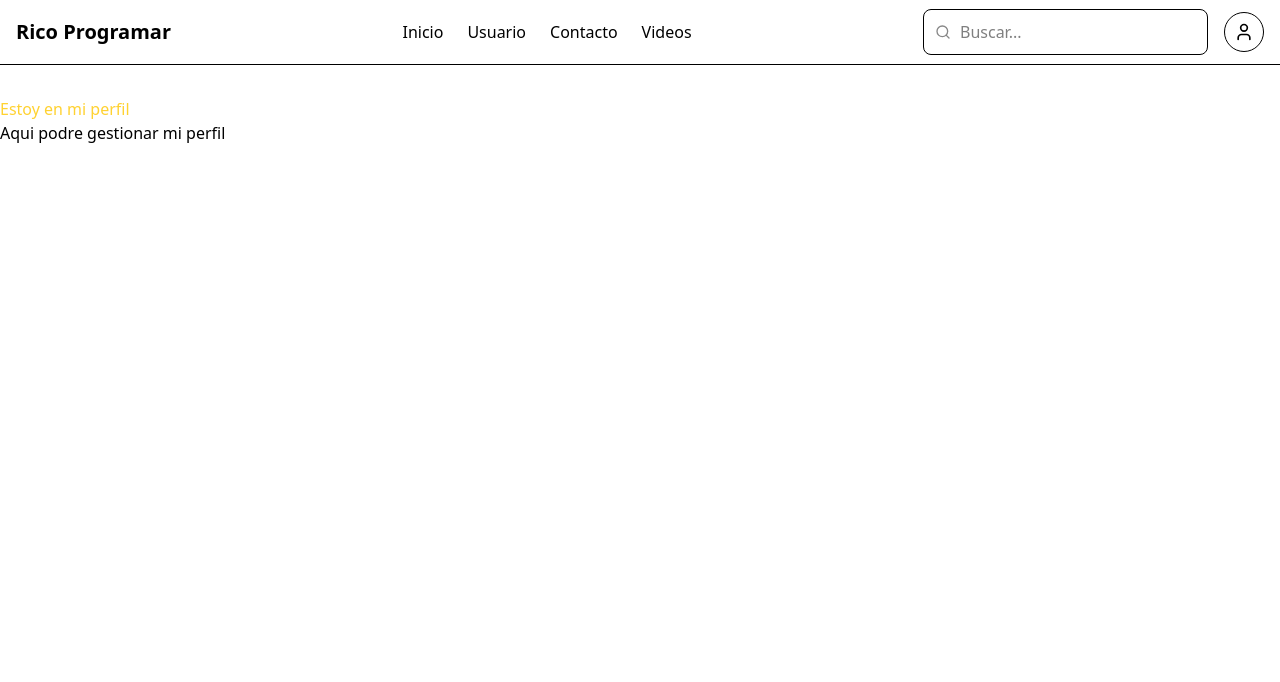
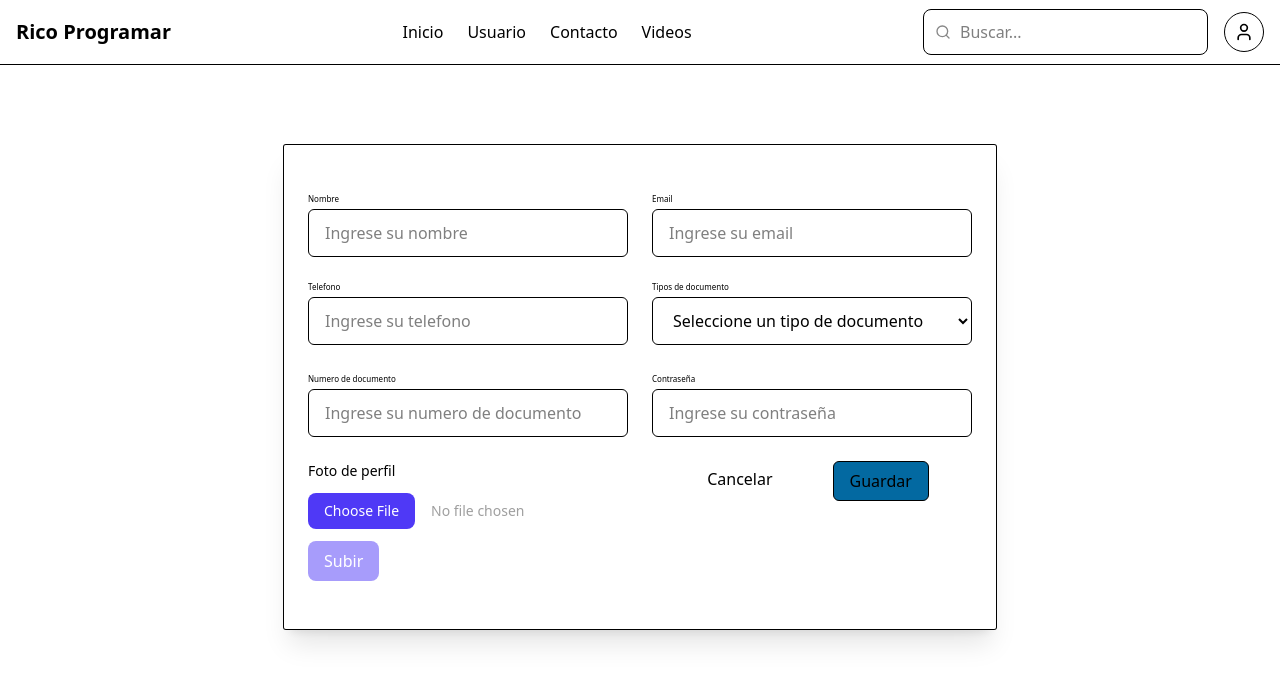
Before and after one commit to EngelEZ/React-Clase, a React (Vite) app in the folder frontend/vitalplus-react/: page /users/1/edit in a window 1280 px wide. Shown: the top 682 px of the page. Built offline with nearby package versions, Linux system fonts and the light colour scheme.

Commit message:
Se hicieron validaciones en los formularios, clase del 12/03/2026

```diff
--- a/frontend/vitalplus-react/package.json
+++ b/frontend/vitalplus-react/package.json
@@ -17,7 +17,8 @@
     "react": "^19.2.0",
     "react-dom": "^19.2.0",
     "react-router-dom": "^7.13.1",
-    "tailwindcss": "^4.1.18"
+    "tailwindcss": "^4.1.18",
+    "zod": "^4.3.6"
   },
   "devDependencies": {
     "@eslint/js": "^9.39.1",
--- a/frontend/vitalplus-react/src/app/router/index.jsx
+++ b/frontend/vitalplus-react/src/app/router/index.jsx
@@ -5,6 +5,7 @@ import HomePage from "@/features/home/page/homepage";
 import AuthLayout from "@/shared/layout/AuthLayout";
 import ConfigUserPage from "@/features/users/pages/ConfigUserPage";
 import ListUserPage from "@/features/users/pages/ListUserPage";
+import UserForm from "@/features/users/components/UserForm"
 
 const router = createBrowserRouter([
   {
@@ -28,7 +29,7 @@ const router = createBrowserRouter([
       },
       {
         path: "/users/:id/edit",
-        element: <ProfilePage />,
+        element: <UserForm/>,
       },
     ],
   },
--- a/frontend/vitalplus-react/src/features/users/components/UserForm.jsx
+++ b/frontend/vitalplus-react/src/features/users/components/UserForm.jsx
@@ -1,69 +1,154 @@
-import Input from "@/shared/components/Input";
-import {Button} from "@/shared/components";
-import Select from "@/shared/components/Select";
-// import selectService from "@/features/users/services/selectService";
-import { useEffect } from "react";
-import { useState } from "react";
+import { Input, Button, Select } from "@/shared/components";
+import { useEffect, useState } from "react";
 import { getDocumentTypes } from "../services/selectService";
-import {AvatarUploader} from "@/shared/components";
+import { AvatarUploader } from "@/shared/components";
+import { userSchema } from "../schemas/userSchema";
 
 
 
 export default function UserForm() {
 
-  const [avatarUrl, setAvatarUrl] = useState(null);
+  const [formData, setFormData] = useState({
+    name: "",
+    email: "",
+    phone: "",
+    documentType: "",
+    documentNumber: "",
+    password: "",
+    avatarUrl: null,
+  })
+  // ===================================== Handler ===============================
 
+  // Función que se ejecuta cada vez que cambia el valor de un input del formulario
+  const handleChange = (e) => {
+    // Se obtiene el nombre del campo (name) y su valor actual (value)
+    // desde el elemento que disparó el evento
+    const { name, value } = e.target;
+    // Se actualiza el estado del formulario
+    // prev representa el estado anterior del formulario
+    setFormData((prev) => ({
+      // Se copian todos los valores anteriores del estado
+      ...prev,
+      // Se actualiza únicamente el campo que cambió
+      // [name] permite usar el nombre del input como clave dinámica
+      [name]: value,
+    }));
+  }
+
+// ==================================================
+
+  // Es la función que se ejecuta cuando se envía un documento
+  //============== HANDLE SUBMIT ==============
+  // Función que se ejecuta cuando se envía el formulario
+  const handleSubmit = (e) => {
+    // Evita que el formulario recargue la página
+    e.preventDefault();
+    // Se valida el objeto formData usando el esquema definido con Zod
+    // safeParse devuelve un objeto indicando si la validación fue exitosa o no
+    const result = userSchema.safeParse(formData);
+    // Si la validación falla
+    if (!result.success) {
+      // Objeto donde se almacenarán los errores por campo
+      const fieldErrors = {};
+      // Zod devuelve los errores en un arreglo llamado issues
+      // Se recorren para asociar cada error a su campo correspondiente
+      result.error.issues.forEach((issue) => {
+        // issue.path contiene la ruta del campo que falló
+        const field = issue.path[0];
+        // Se guarda el mensaje de error en el objeto fieldErrors
+        fieldErrors[field] = issue.message;
+      });
+      // Se actualiza el estado de errores para mostrarlos en el formulario
+      setErrors(fieldErrors);
+      // Se detiene la ejecución porque el formulario tiene errores
+      return;
+    }
+    // Si la validación es exitosa se limpian los errores anteriores
+    setErrors({});
+    // result.data contiene los datos ya validados por Zod
+    console.log("Usuario válido:", result.data);
+  };
+
+
+
+// Estado de los errores
+    const [errors, setErrors] = useState({});
     const [documentTypes, setDocumentTypes] = useState([]);
 
     useEffect(() => {
       getDocumentTypes().then(setDocumentTypes);
-  });
-  // const handleNameChange = (e) => {
-  //   console.log("Nombre del usuario: ", e.target.value);
-  // };
-
-  const handleEmailBlur = (e) => {
-    console.log("Email del usuario: ", e.target.value);
-  };
-
-  // Una validación basica
-  const handleNameChange = (e) => {
-    console.log("Nombre del usuario: ", e.target.value);
-    if (e.target.value === "") {
-      console.log("Este campo no puede estar vacio");
-    }
-  };
+    }, []);
 
     return (
-    <div>
+      <div className="my-0 mx-auto w-max pt-20">
         {/* Formulario para crear el usuario */}
-      <form className="px-6 py-12 grid grid-cols-1 gap-6 bg-white/50 dark:bg-neutral-800/20 backdrop-blur-sm shadow-xl ring-1 rounded-xs">
+        <form
+          onSubmit={handleSubmit}
+          className="px-6 py-12 grid grid-cols-2 gap-6 bg-white/50 dark:bg-neutral-800/20 backdrop-blur-sm shadow-xl ring-1 rounded-xs">
           <Input
             label="Nombre"
+            name="name"
             placeholder="Ingrese su nombre"
-          onChange={handleNameChange}
+            value={formData.name}
+            onChange={handleChange}
+            error={errors.name}
           ></Input>
 
           <Input
             label="Email"
+            name="email"
             placeholder="Ingrese su email"
-          onBlur={handleEmailBlur}
+            value={formData.email}
+            onChange={handleChange}
+            error={errors.email}
+          ></Input>
+
+          <Input
+            type="tel"
+            label="Telefono"
+            name="phone"
+            placeholder="Ingrese su telefono"
+            value={formData.phon}
+            onChange={handleChange}
+            error={errors.phone}
           ></Input>
 
           <Select
             label="Tipos de documento"
             name="documentType"
+            value={formData.documentType}
             options={documentTypes}
+            onChange={handleChange}
+            error={errors.documentType}
           ></Select>
 
-        <div className="w-[320px] text-white">
-          <AvatarUploader onChange={setAvatarUrl} />
-          {avatarUrl && (
-            <p className="mt-4 text-sm text-gray-400">
-              URL guardada en BD: {avatarUrl}
-            </p>
-          )}
-        </div>
+          <Input
+            label="Numero de documento"
+            name="documentNumber"
+            placeholder="Ingrese su numero de documento"
+            value={formData.documentNumber}
+            onChange={handleChange}
+            error={errors.documentNumber}
+          ></Input>
+
+          <Input
+            type="password"
+            label="Contraseña"
+            name="password"
+            placeholder="Ingrese su contraseña"
+            value={formData.password}
+            onChange={handleChange}
+            error={errors.password}
+          ></Input>
+
+          <AvatarUploader
+            onUpload={(url) =>
+              setFormData((prev) => ({
+                ...prev,
+                avatarUrl: url,
+              }))
+            }
+          />
 
           {/* Actions */}
           <div className="flex flex-items-center justify-center gap-12">
--- a/frontend/vitalplus-react/src/features/users/index.js
+++ b/frontend/vitalplus-react/src/features/users/index.js
@@ -4,6 +4,7 @@ export { default as UserForm } from "./components/UserForm"
 
 export { default as ListUserPage } from "./pages/ListUserPage"
 export { default as ConfigUserPage} from "./pages/ConfigUserPage"
+// export { default as userSchema} from "./schemas/userSchema"
 
 /**
 * Si se quiere exportar un hook sería de la siguiente forma:
--- /dev/null
+++ b/frontend/vitalplus-react/src/features/users/schemas/userSchema.js
@@ -0,0 +1,39 @@
+import {z} from "zod";
+
+export const userSchema = z.object ({
+
+    name: z
+        .string()
+        .min(3, "El nombre debe tener minimo 3 caracteres")
+        .max(60, "El nombre es demasiado largo"),
+    email: z
+        .string()
+        .email("Debe ingresar su email valido"),
+
+    phone: z
+        .string()
+        .regex(/^[0-9]{10}$/, "El telefono debe de tener 10 digitos"),
+
+    documentType: z
+        .string()
+        .min(1, "Debe seleccionar un tipo de documento"),
+
+    documentNumber: z
+        .string()
+        .min(5, "Numero de documento invalido")
+        .max(20, "Numero de documento demasiado largo"),
+
+    password: z
+        .string()
+        .min(8, "Contraseña debe tener minimo 8 caracteres")
+        .regex(/[A-Z]/, "Debe contener al menos una mayuscula")
+        .min(/[a-z]/, "Debe contener al menos una minuscula")
+        .min(/[0-9]/, "Debe contener al menos un numero")
+        .min(/[^A-Za-z0-9]/, "Debe contener al menos un caracter especial"),
+
+    avatarUrl: z
+        .string()
+        .url("La URL del avatar no es valida")
+        .nullable()
+        .optional()
+    })
--- a/frontend/vitalplus-react/src/shared/components/Input.jsx
+++ b/frontend/vitalplus-react/src/shared/components/Input.jsx
@@ -1,18 +1,19 @@
 // Creacion de componente input
 import "../../styles/global.css";
 
-export default function Input({ label, type = "text", ...props }) {
+export default function Input({ label, type = "text", error, ...props }) {
   return (
     <div className="w-[320px]">
       {/* Label */}
       {label && (
         <label
-          className="
-                block
-                text-[8px]
-                mb-1
-                text-text-primary
-                "
+          className={`
+          block
+          text-[8px]
+          mb-1
+          text-text-primary
+          ${error ? "text-red-600" : "text-text-primary"}
+          `}
         >
           {label}
         </label>
@@ -43,7 +44,8 @@ export default function Input({ label, type = "text", ...props }) {
         {/* Input visual */}
         <input
           type={type}
-          className="
+          className={`
+
             relative
             w-full
             h-12
@@ -53,14 +55,17 @@ export default function Input({ label, type = "text", ...props }) {
             px-4
             text-body
 
+            ${error ? "border-red-600" : "border-border-strong"}
+
             focus:outline-none
             focus:ring-2
             focus:ring-blue-500
             focus:border-blue-500
-            "
+            `}
           {...props}
         />
       </div>
+      {error && <p className="text-caption text-red-600 mt-1">{error}</p>}
     </div>
   );
 }
--- a/frontend/vitalplus-react/src/shared/components/Select.jsx
+++ b/frontend/vitalplus-react/src/shared/components/Select.jsx
@@ -1,6 +1,9 @@
 export default function Select({
     label,
     name,
+    value,
+    error,
+    onChange,
     options = [],
 }
 ){
@@ -9,14 +12,22 @@ export default function Select({
 
             {/* Label si el label tiene contenido que es igual a truthy, si no es falsy y no muestra el label */}
             {label && (
-                <label className="text-caption mb-1 text-text-muted">
+                <label className="
+                block
+                text-[8px]
+                mb-1
+                text-text-primary
+                ">
                     {label}
                 </label>
             )}
 
 
 
-            <select name={name} className="w-full h-12 rounded-md border border-border px4">
+            <select
+                value={value}
+                onChange={onChange}
+                name={name} className="w-full h-12 rounded-md border border-border px-4">
                 <option value="">Seleccione un tipo de documento
                 </option>
 
@@ -28,7 +39,9 @@ export default function Select({
                 };
 
             </select>
-
+            <p className="text-caption text-red-600 mt-1">
+                {error}
+            </p>
 
         </div>
     );
--- a/frontend/vitalplus-react/src/shared/components/index.js
+++ b/frontend/vitalplus-react/src/shared/components/index.js
@@ -3,3 +3,5 @@ export { default as FileInput } from "./FileInput"
 export { default as AvatarUploader } from "./AvatarUploader"
 export { default as Button } from "./Button"
 export { default as StatusSwitch} from "./StatusSwitch"
+export { default as Select} from "./Select"
+export { default as Input} from "./Input"
--- a/frontend/vitalplus-react/src/styles/global.css
+++ b/frontend/vitalplus-react/src/styles/global.css
@@ -9,4 +9,6 @@
     --color-brand-soft: var(--semantic-primary-300);
     --semantic-background: var(--color-white);
     --semantic-border: var(--color-gray-700);
+
+    --text-caption: var( --semantic-font-size-caption);
 }
--- a/frontend/vitalplus-react/src/styles/semantic.css
+++ b/frontend/vitalplus-react/src/styles/semantic.css
@@ -27,6 +27,13 @@
     /* ====== State ======== */
     --semantic-warning: var(--color-secundary-950);
 
+
+    /* Typografhy */
+
+    --semantic-font-size-caption: var(--fs-xxxl);
+
+
+
     /* ================================================ */
     /*          YA NO DEPENDEMOS DE NOMBRES DE COLOR,
                     DEPENDEMOS ES DE INTENCION
--- a/frontend/vitalplus-react/src/styles/tokens.css
+++ b/frontend/vitalplus-react/src/styles/tokens.css
@@ -59,5 +59,5 @@
     --fs-xxxxl: 1rem; /* Base*/
     --fs-xxxxl: 0.875rem; /* Extra extra pequeña*/
     --fs-xxxxl: 0.75rem; /* Minimo*/
-    --fs-xxxxl: 0.5rem; /* Super minimo*/
+    --fs-xxxl: 0.5rem; /* Super minimo*/
 }
```
Also changed, not shown: 1 other file (tests, documents, lock files or other folders). Lines whose indentation alone changed are shown as unchanged.
